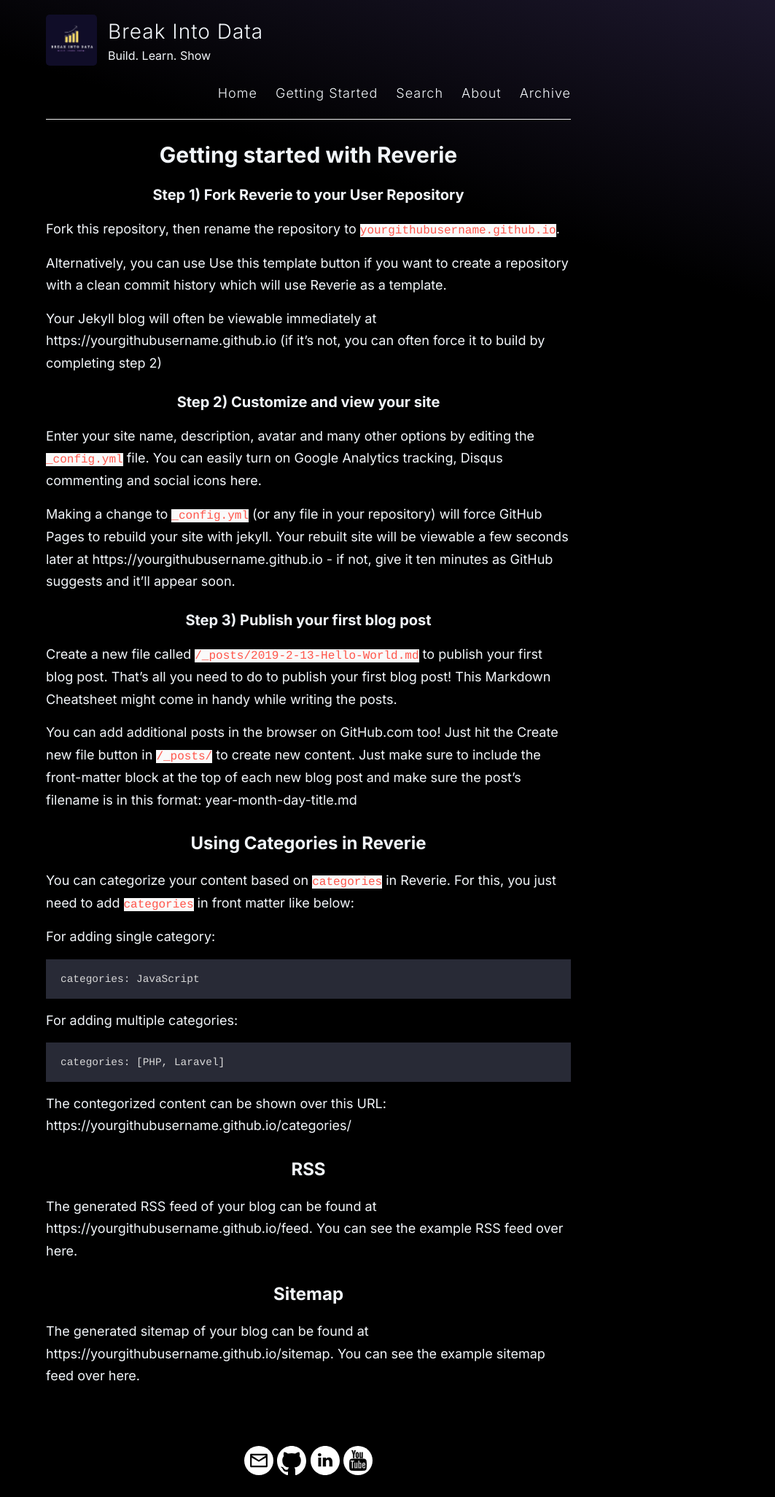
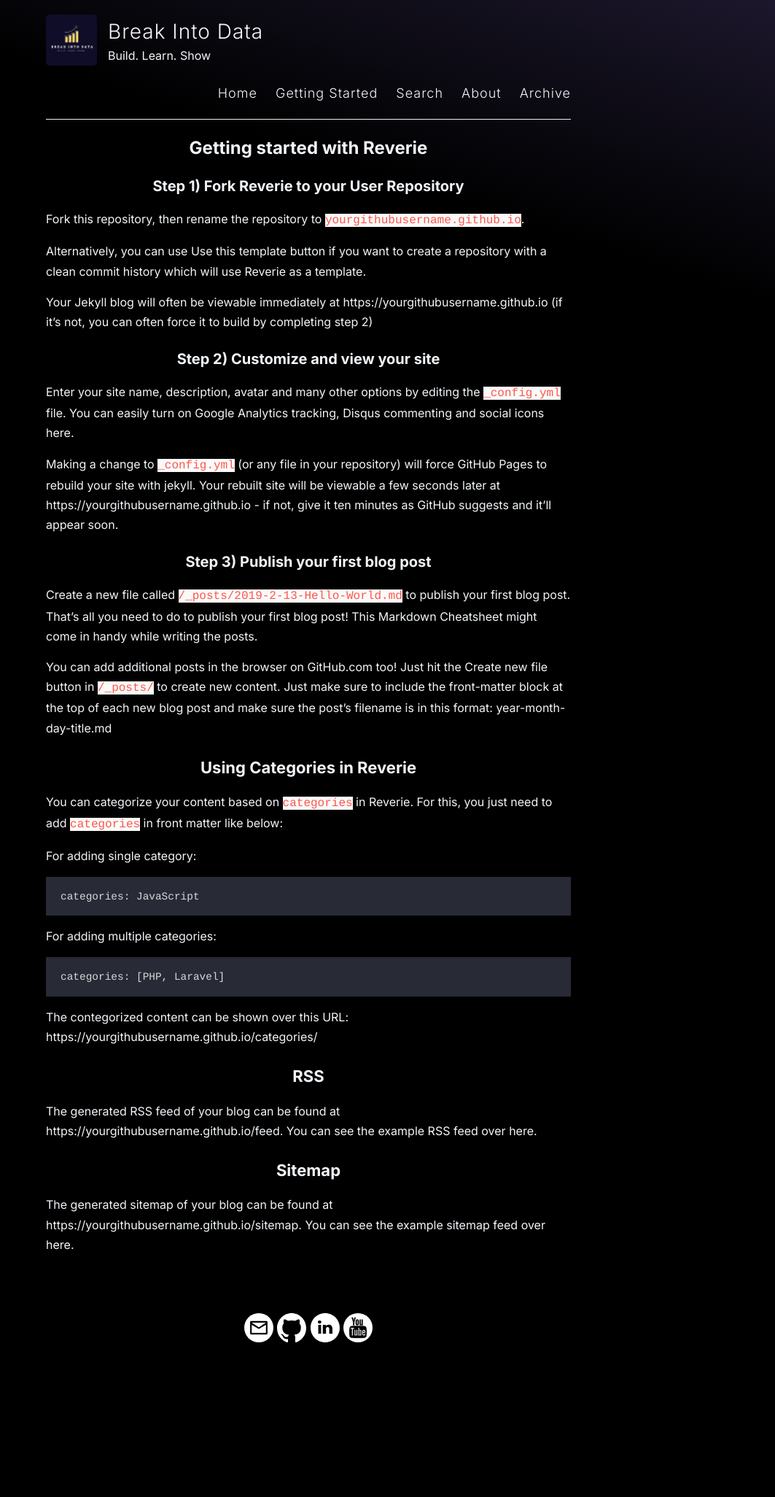
Before and after one commit to Break-Into-Data/break-into-data-website, a Jekyll site: the page built from _pages/getting-started.md, in a window 1280 px wide. Shown: the whole page at 73% size, without its empty margins (217-1280 px from the left). Built offline with Jekyll 4.4.1, drawn with Linux system fonts in a browser that asks for light colours; after the commit the page ends 1870 px from its top, so only the background shows below that.

Commit message:
font size reduced

```diff
--- a/assets/style.scss
+++ b/assets/style.scss
@@ -85,12 +85,12 @@
 
 
 .discord-widget h1 {
-  font-size: 30px;
+  font-size: 24px;
   margin-bottom: 10px;
 }
 
 .subtitle {
-  font-size: 18px;
+  font-size: 14px;
   margin-bottom: 30px;
   opacity: 0.8;
 }
@@ -109,7 +109,7 @@
 }
 
 .stat-box span:first-child {
-  font-size: 28px;
+  font-size: 24px;
   font-weight: bold;
   color: #7289DA;
 }
@@ -139,14 +139,14 @@
 }
 
 h1 {
-  font-size: 30px;
+  font-size: 24px;
   a {
     color: inherit;
   }
 }
 
 h2 {
-  font-size: 24px;
+  font-size: 22px;
 }
 
 @media (min-width: 769px){
@@ -170,6 +170,7 @@
 }
 
 p {
+  font-size: 16px;
   margin: 15px 0;
 }
 
```
